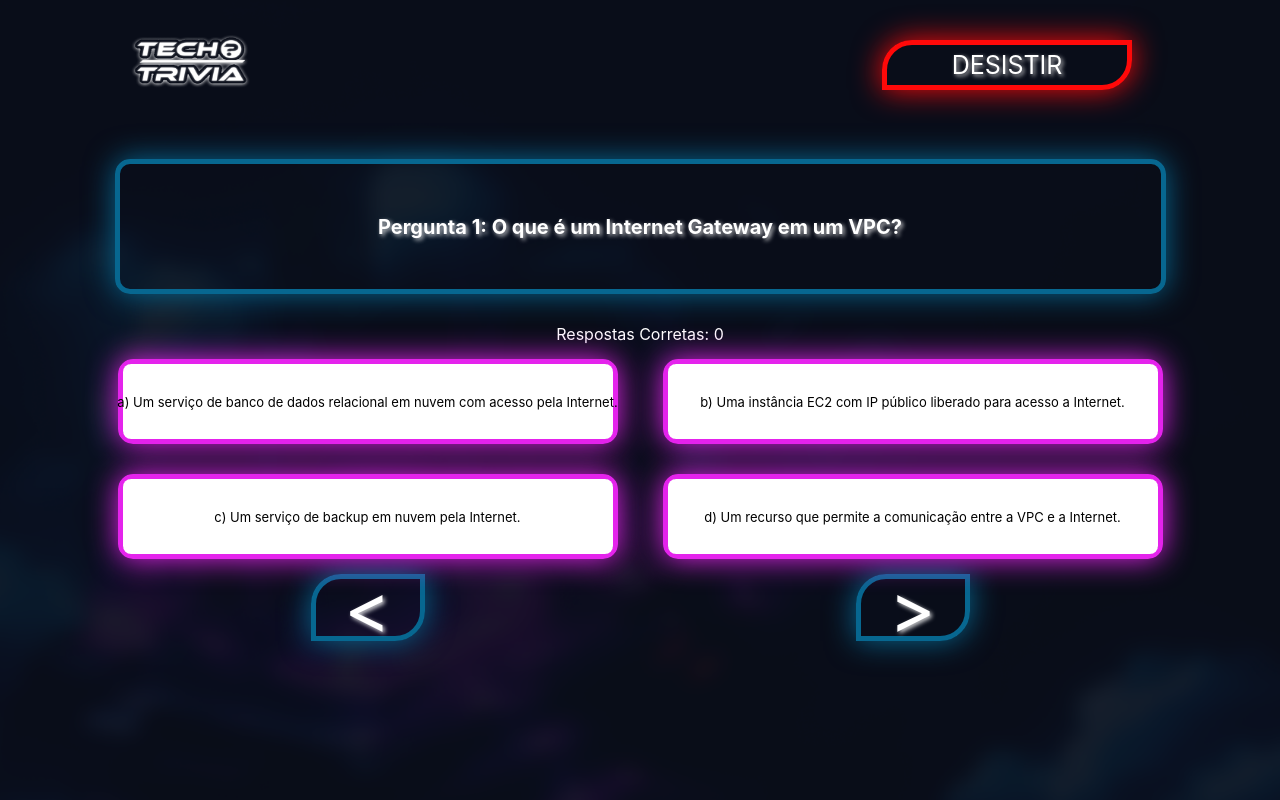
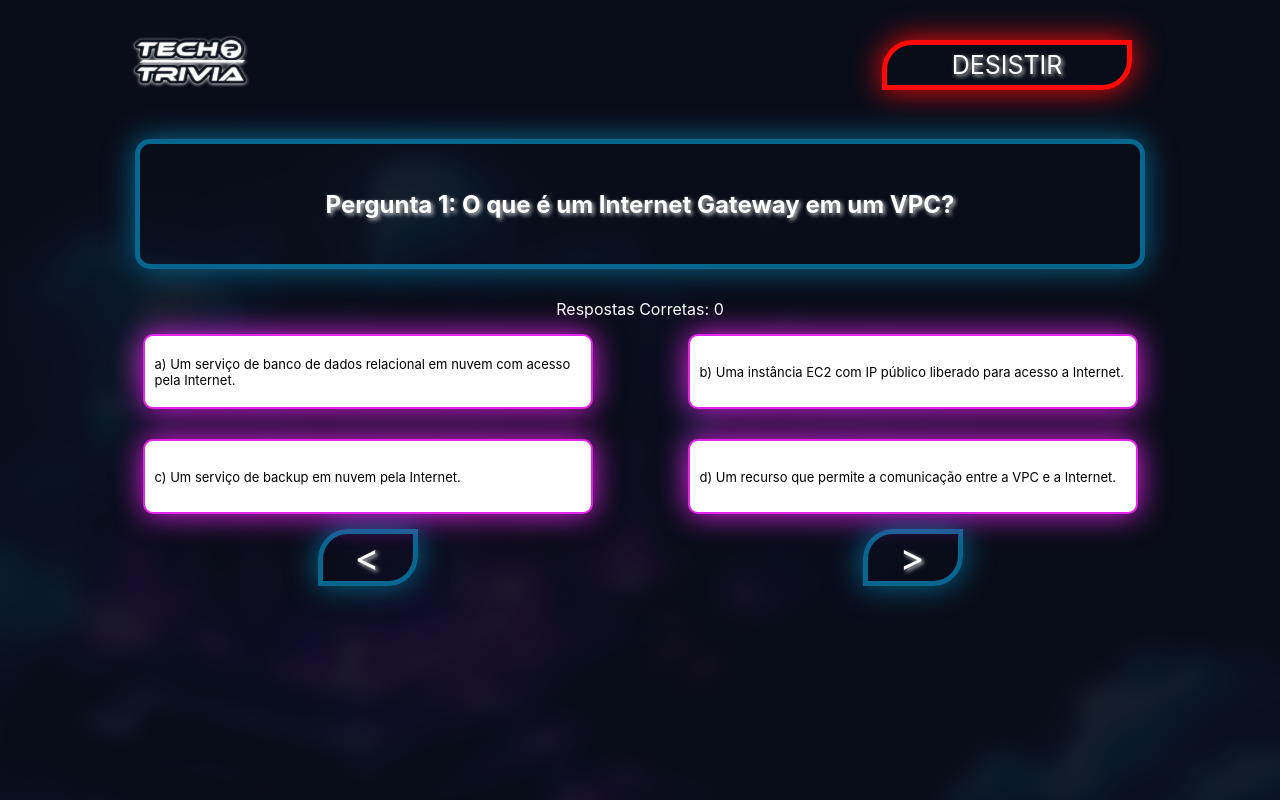
Before and after one commit to gabriellakorinfsky/TechTrivia, a Flask app: page /perguntas/1 in a window 1280 px wide. Run offline with Flask 3, Linux system fonts and the light colour scheme.

Commit message:
Ajuste nos botões

```diff
--- a/static/perguntas.css
+++ b/static/perguntas.css
@@ -48,44 +47,39 @@ header{
   text-shadow: 2px 2px 4px rgba(255, 255, 255, 0.8);
   border: none;
   cursor: pointer;
+  padding: 4% 27%;
+}
+.botao_passar{
+  cursor: pointer;
+
+  margin-top: 50px;
+  width: 114px;
+  height: 67px;
+
+  border: 5px solid #076790;
+  box-shadow: 0 0 0px #076790, 0 0 0px #076790, 0 0 30px #076790;
+  border-radius: 30px 0px 30px 0px;
 }
 .button2{
   font-family: 'inter', sans-serif;
-    text-align: center;
+
   color: white;
-    font-size: 70px;
+  font-size: 50px;
+  text-shadow: 2px 2px 4px rgba(255, 255, 255, 0.8);
+
   background: none;
-    text-shadow: 2px 2px 4px rgba(255, 255, 255, 0.8);
   border: none;
 }
 .button2 a{
   text-decoration: none;
+  padding-left: 100%;
+  padding-right: 100%;
 }
-.botao_passar{
-    cursor: pointer;
-    margin-top: 50px;
-    margin-left: 5px;
-    margin: 65px;
-    border: 5px solid #076790;
-    width: 114px;
-    height: 67px;
-    border-radius: 30px 0px 30px 0px;
-    box-shadow: 0 0 0px #076790, 0 0 0px #076790, 0 0 30px #076790;
-    display: flex;
-    justify-content: center; /* Centraliza horizontalmente */
-    align-items: center; /* Centraliza verticalmente */
-}
+
 .centro{
   display: flex;
   justify-content: center;
   place-items: center;
-
-}
-
-.header{
-    display: flex;
-    justify-content: space-between;
-    align-items: center;
 }
 .caixa_pergunta{
   border: 5px solid #076790;
@@ -122,46 +116,36 @@ header{
 
 }
 .caixa_resposta{
-    border: 5px solid #E423EC;
+  background-color: #fff;
+  border: 2px solid #E423EC;
+  box-shadow: 0 0 0px #E423EC, 0 0 0px #E423EC, 0 0 30px #E423EC;
+
+  border-radius: 10px;
   width: 500px;
   height: 100px;
-    border-radius: 15px;
-    box-shadow: 0 0 0px #E423EC, 0 0 0px #E423EC, 0 0 30px #E423EC;
-    justify-content:left;
-
-    display: grid;
-    place-items: center;
   margin: 15px;
 
+  cursor: pointer;
   box-sizing: border-box;
-    float: left;
   position: relative;
 
 }
 
 .caixa_resposta label {
-    background: #fff no-repeat center center;
-    border-radius: 8px;
+  display: flex;
+  align-items: center; /* Alinha o conteúdo ao topo */
+  position: relative;
   cursor: pointer;
-    display: flex;
-    justify-content: center;
-    align-items: center;
-    position: absolute;
   width: 100%;
   height: 100%;
-    white-space: nowrap;
-    word-wrap: break-word;
-
-
-
 }
 
-  .caixa_resposta label pre {
-    z-index: 1;
-    color: #000000;
-    word-wrap: break-word;
+.texto_resposta{
+  color:black;
+  margin-left: 10px;
+  margin-right: 10px;
+  white-space: normal;
 }
-
 
 .caixa_resposta label input[type=radio] {
   all: unset;
@@ -196,24 +188,45 @@ header{
     font-size: 25px;
   }
   .caixa_pergunta{
-    width: 1051px;
-    height: 135px;
+    width: 1010px;
+    height: 130px;
+    margin-top: 10px;
 
 }
   .pergunta{
-    font-size: 20px;
+    font-size: 24px;
   }
-  .caixa_resposta label pre {
+
+  .caixa_resposta {
+    width: 450px;
+    height: 75px;
+  }
+
+  .caixa_resposta label span {
     font-size: 13px;
   }
-  .caixa_resposta{
-    width: 500px;
-    height: 85px;
+  .caixa_resposta label input[type=radio] {
+    align-items: center;
+  }
 
+  .caixa_resposta.correto {
+    border:38px solid #00FF00;
   }
+
+  .caixa_resposta.incorreto {
+    border:38px solid #FF0000;
+  }
+
   .botao_passar{
-
-    margin-top: 0px;
     margin: 0px;
+    width: 100px;
+    height: 57px;
+  }
+  .button2{
+    font-size: 38px;
+  }
+  .button2 a{
+    padding-left: 32px;
+    padding-right: 32px;
   }
 }
--- a/static/quiz.css
+++ b/static/quiz.css
@@ -16,9 +16,9 @@ body{
     font-size: 35px;
     font-family: 'ethnocentric', sans-serif;
     text-align: center;
-    margin-bottom: 15px;
+    margin-bottom: 10px;
     margin-top: 55px;
-    text-shadow: 0 0 0px rgb(255, 255, 255), 0 0 20px rgb(255, 255, 255), 0 0 5px rgb(255, 255, 255);
+    text-shadow: 0 0 0px rgb(255, 255, 255), 0 0 8px rgb(255, 255, 255), 0 0 0px rgb(255, 255, 255);
 }
 
 .bloco{
--- a/templates/perguntas.html
+++ b/templates/perguntas.html
@@ -37,7 +37,7 @@
                         <div class="caixa_resposta">
                             <label for="{{ resposta }}">
                                 <input type="radio" class="resposta" name="resposta" value="{{ resposta }}">
-                                <pre id="texto_resposta">{{ resposta }}</pre>
+                                <span class="texto_resposta">{{ resposta }}</span>
                             </label><br>
                         </div>
                     {% endfor %}
@@ -73,12 +73,14 @@
                     var caixaResposta = respostas[i].closest('.caixa_resposta');
 
                     if (resposta === respostaCorreta) {
-                        caixaResposta.style.border = "50px solid #00FF00";
+                        caixaResposta.classList.add('correto');
+                        caixaResposta.classList.remove('incorreto');
                         contadorRespostasCorretas++;
                         localStorage.setItem('contadorRespostasCorretas', contadorRespostasCorretas);
                         atualizarContador();
                     } else {
-                        caixaResposta.style.border = "50px solid #FF0000";
+                        caixaResposta.classList.add('incorreto');
+                        caixaResposta.classList.remove('correto');
                     }
 
                     break;
```
Also changed, not shown: other parts of static/perguntas.css (+20 -13 lines), templates/perg_maturidade.html (+5 -3 lines), templates/perg_python.html (+5 -3 lines). Lines whose indentation alone changed are shown as unchanged.
